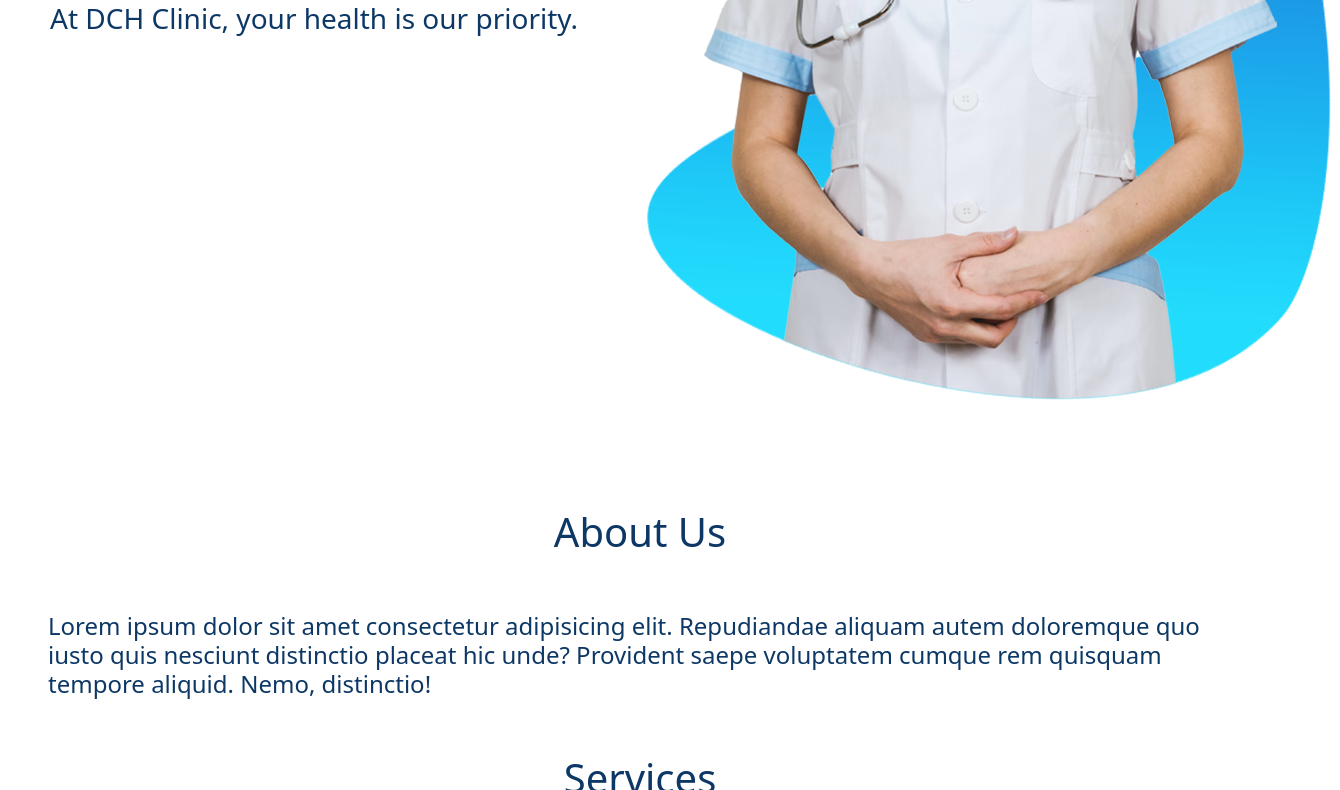
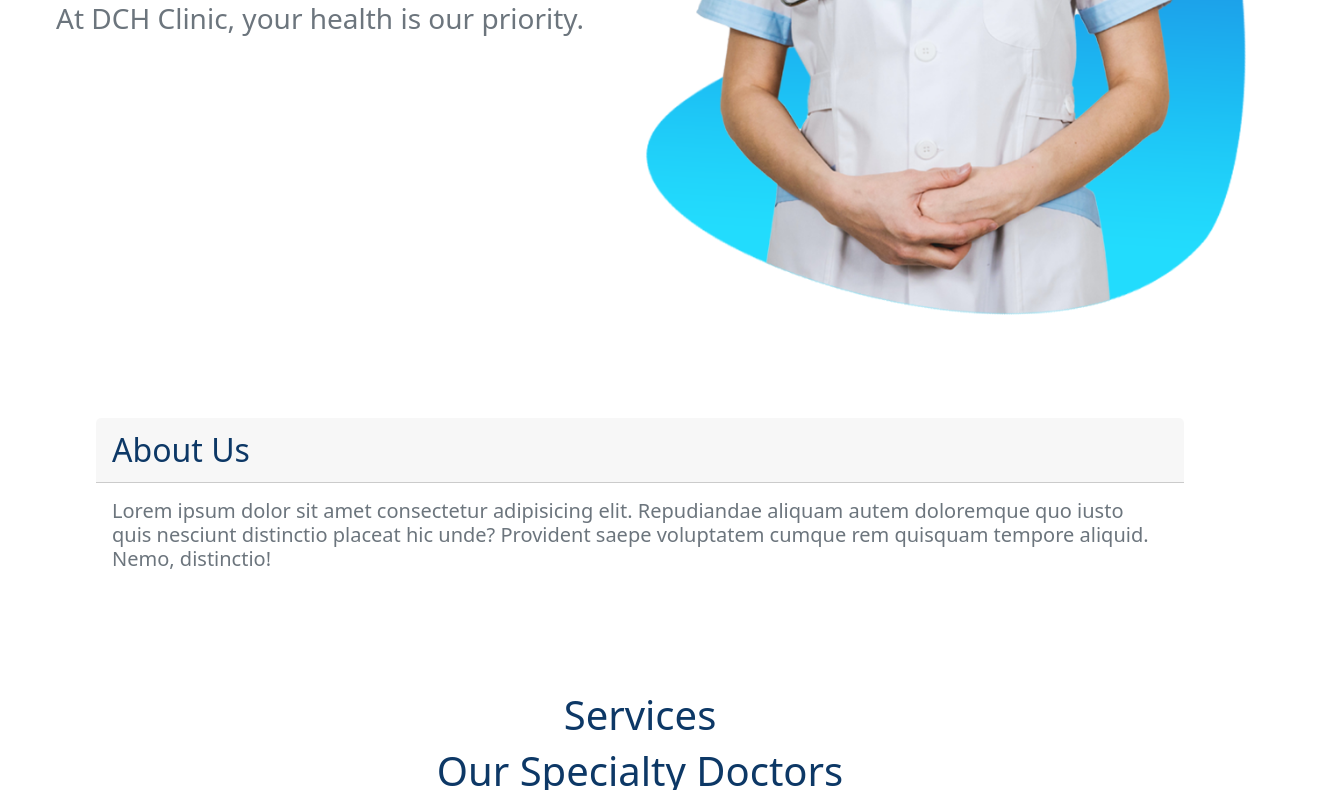
Before and after one commit to gleenmarklau/don, a plain HTML site: page index.html in a window 1280 px wide. Shown: the part 348-1138 px from the top of the page, 1340 px wide, since content can reach past the window. Drawn offline with nearby package versions, Linux system fonts and the light colour scheme.

Commit message:
change margin, padding, add card

```diff
--- a/app.css
+++ b/app.css
@@ -10,6 +10,9 @@ body{
 .text1{
     color:var(--text1);
 }
+.text-serif{
+    font-family: serif;
+}
 .navbar-collapse{
     padding-right: 20px;
     justify-content: flex-end;
@@ -18,21 +21,34 @@ body{
     color:var(--color1);
     margin:0px 15px;
 }
-#top-banner{
-    width:100vw;
-    height:800px;
-}
 .banner-text{
-    padding-top: 70px;
-
+    padding: 70px 0px 0px 0px;
+    margin:0px;
 }
 .banner-text h2{
     color:var(--text1);
     font-size:5rem;
 }
+@media (max-width:1000px){
+    .banner-text h2{
+        font-size:3rem;
+    }
+}
+.row{
+    margin:0px;
+}
 #banner-img{
     width:700px;
+}
+@media (max-width:1400px){
+    #banner-img{
+        width:48vw;
+        min-width:400px;
+    }
 }
 #banner-img-con{
     padding:0;
 }
+.card{
+    border:none;
+}
--- a/index.html
+++ b/index.html
@@ -40,7 +40,7 @@
           <div class="col-md-6 banner-text text-center">
             <h2>Your Health,</h2>
             <h2>Our Profession.</h2>
-            <h3 class="text1 mt-4">At DCH Clinic, your health is our priority.</h3>
+            <h3 class="text-muted mt-4">At DCH Clinic, your health is our priority.</h3>
           </div>
           <div id="banner-img-con" class="col-md-6">
             <img id="banner-img" src="images/nurse1.png" alt="nurse-pic">
@@ -48,10 +48,21 @@
       </div>
     </section>
 
-    <section id="about-us">
-      <h2 class="text-center fs-1 text1">About Us</h2>
-      <h4 class="text1 p-5">Lorem ipsum dolor sit amet consectetur adipisicing elit. Repudiandae aliquam autem doloremque quo iusto quis nesciunt distinctio placeat hic unde? Provident saepe voluptatem cumque rem quisquam tempore aliquid. Nemo, distinctio!</h4>
+    <div class="card my-5 p-md-5 m-md-5">
+      <div class="card-header fs-2 text1">
+        About Us
+      </div>
+      <div class="card-body">
+        <h5 class="card-title text-muted">Lorem ipsum dolor sit amet consectetur adipisicing elit. Repudiandae aliquam autem doloremque quo iusto quis nesciunt distinctio placeat hic unde? Provident saepe voluptatem cumque rem quisquam tempore aliquid. Nemo, distinctio!</h5>
+      </div>
+    </div>
+<!--
+      <section id="about-us" class="mt-5">
+      <h2 class="text-center fs-1 text1">ABOUT US</h2>
+      <h4 class="text1 text-center p-5 text-serif">Lorem ipsum dolor sit amet consectetur adipisicing elit. Repudiandae aliquam autem doloremque quo iusto quis nesciunt distinctio placeat hic unde? Provident saepe voluptatem cumque rem quisquam tempore aliquid. Nemo, distinctio!</h4>
       </section>
+-->
+
 
     <section class="text1 text-center" id="services">
       <h2 class="fs-1">Services</h2>
```
Lines whose indentation alone changed are shown as unchanged.
